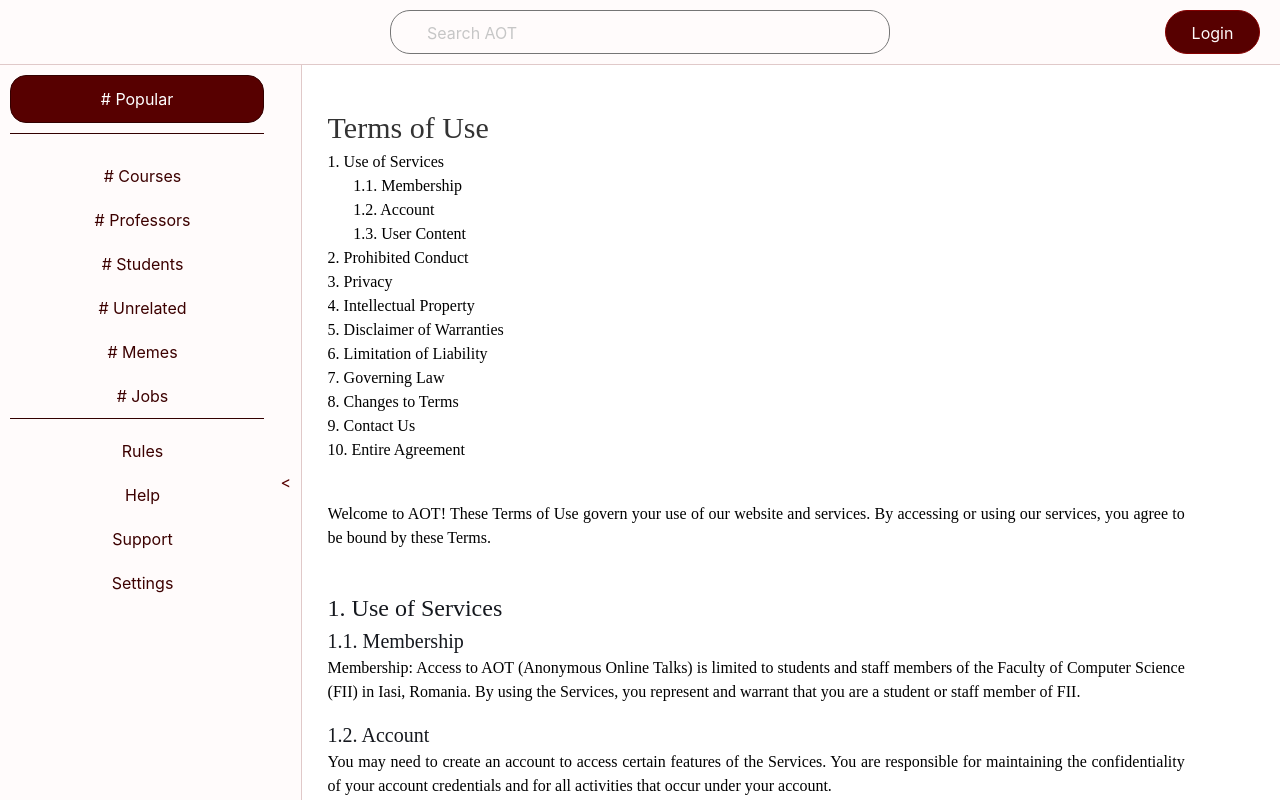
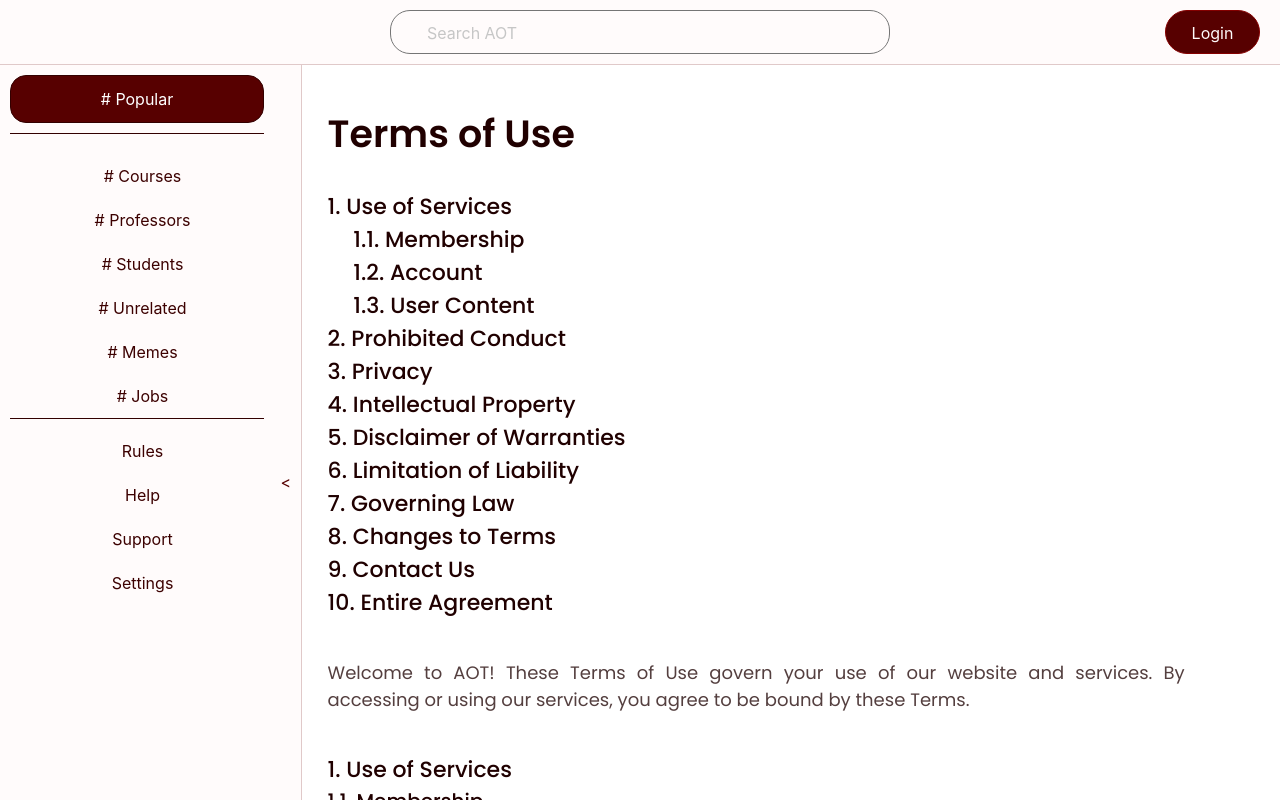
Before and after one commit to FII-2A1-2024/frontend, a React (Vite) app: page /rules in a window 1280 px wide. Shown: the top 800 px of the page. Built offline with nearby package versions, Linux system fonts and the light colour scheme; a web font is replaced by a local one.

Commit message:
Rules Page styling and NotFound (not finished)

```diff
--- /dev/null
+++ b/src/components/NotFound/NotFound.css
@@ -0,0 +1,30 @@
+.not-found-container {
+    display: flex;
+    flex-direction: column;
+    align-items: center;
+    justify-content: center;
+    height: 100vh;
+  }
+
+  .not-found-container image {
+    width: 200px; /* Setează dimensiunea imaginii după nevoie */
+    margin-bottom: 20px;
+  }
+
+  .not-found-container p {
+    font-size: 18px;
+    margin-bottom: 20px;
+  }
+
+  .not-found-container a {
+    text-decoration: none;
+    background-color: #007bff;
+    color: #fff;
+    padding: 10px 20px;
+    border-radius: 5px;
+    transition: background-color 0.3s ease;
+  }
+
+  .not-found-container a:hover {
+    background-color: #0056b3;
+  }
--- /dev/null
+++ b/src/components/NotFound/NotFound.jsx
@@ -0,0 +1,16 @@
+import React from "react";
+import { Link } from "react-router-dom";
+import "./NotFound.css";
+
+
+function NotFound() {
+    return(
+        <div className="not-found-container">
+            <img src="../src/components/NotFound/icons/notFound.svg" alt="Not Found" />
+            <p>Uh-oh... Se pare că te ai rătăcit</p>
+            <Link to="../src/pages/LandingPage.jsx">Revino acasă</Link>
+        </div>
+    );
+}
+
+export default NotFound;
--- a/src/components/Rules/Rules.css
+++ b/src/components/Rules/Rules.css
@@ -2,7 +2,7 @@
     height: auto;
     color: black;
     max-width: 90vw;
-    font-family: 'Josefin Sans';
+    font-family: 'Poppins';
     margin-left: 2vw;
     overflow-x: hidden !important;
 }
@@ -12,7 +12,11 @@
     justify-content: flex-start;
     align-items: flex-start;
     margin-bottom: 5vh;
+    margin-top: 3.5vh;
     text-align: justify;
+    font-size: 22px;
+    font-weight: 450;
+    color: #200000;
 }
 
 .subtitle {
@@ -20,6 +24,9 @@
 }
 
 .introduction {
+    font-size: 18px;
+    font-weight: 400;
+    color: #543F3F;
     margin-bottom: 5vh;
     text-align: justify;
     max-width: 90%;
@@ -32,24 +39,35 @@
 
 .paragraph {
     margin-bottom: 2vh;
+    margin-top: 2vh;
+    font-size: 18px;
+    font-weight: 400;
+    color: #543F3F;
 }
 
 .beginning {
     margin-top: 5vh;
+    font-size: 38px !important;
+    font-weight: 600;
+    color: #200000;
 }
 
 h1 {
-    font-size: 30px !important;
-    color: #333;
     display: flex;
     justify-content: flex-start;
     align-items: flex-start;
 }
 
 h2 {
-    font-size: 24px !important;
+    font-size: 22px !important;
+    font-weight: 450 !important;
+    color: #200000;
+    margin-top: 5vh !important;
 }
 
 h3 {
     font-size: 20px !important;
+    font-weight: 450 !important;
+    color: #200000;
+    margin-top: 2vh !important;
 }
--- a/src/pages/NotFoundPage.jsx
+++ b/src/pages/NotFoundPage.jsx
@@ -1,10 +1,9 @@
 import { Link } from 'react-router-dom'
+import NotFound from "../components/NotFound/NotFound.jsx";
 
 
 function NotFoundPage() {
-    return (<div>404 Not Found<br></br>
-        <Link to="/">Click to go to the Main Page</Link>
-    </div>);
+    return ( <NotFound />);
 }
 
 export default NotFoundPage
```
Also changed, not shown: src/components/NotFound/Icons/notFound.svg (added).
